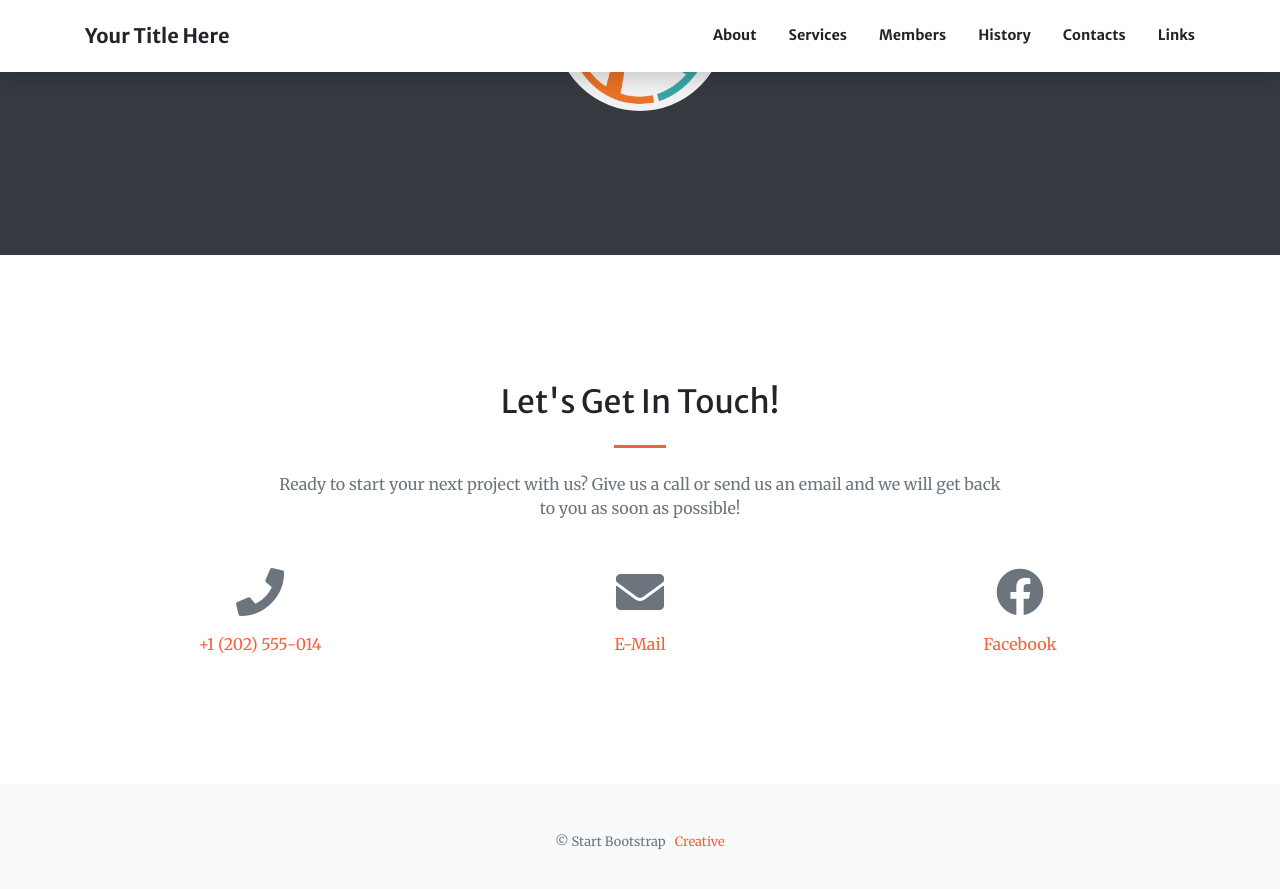
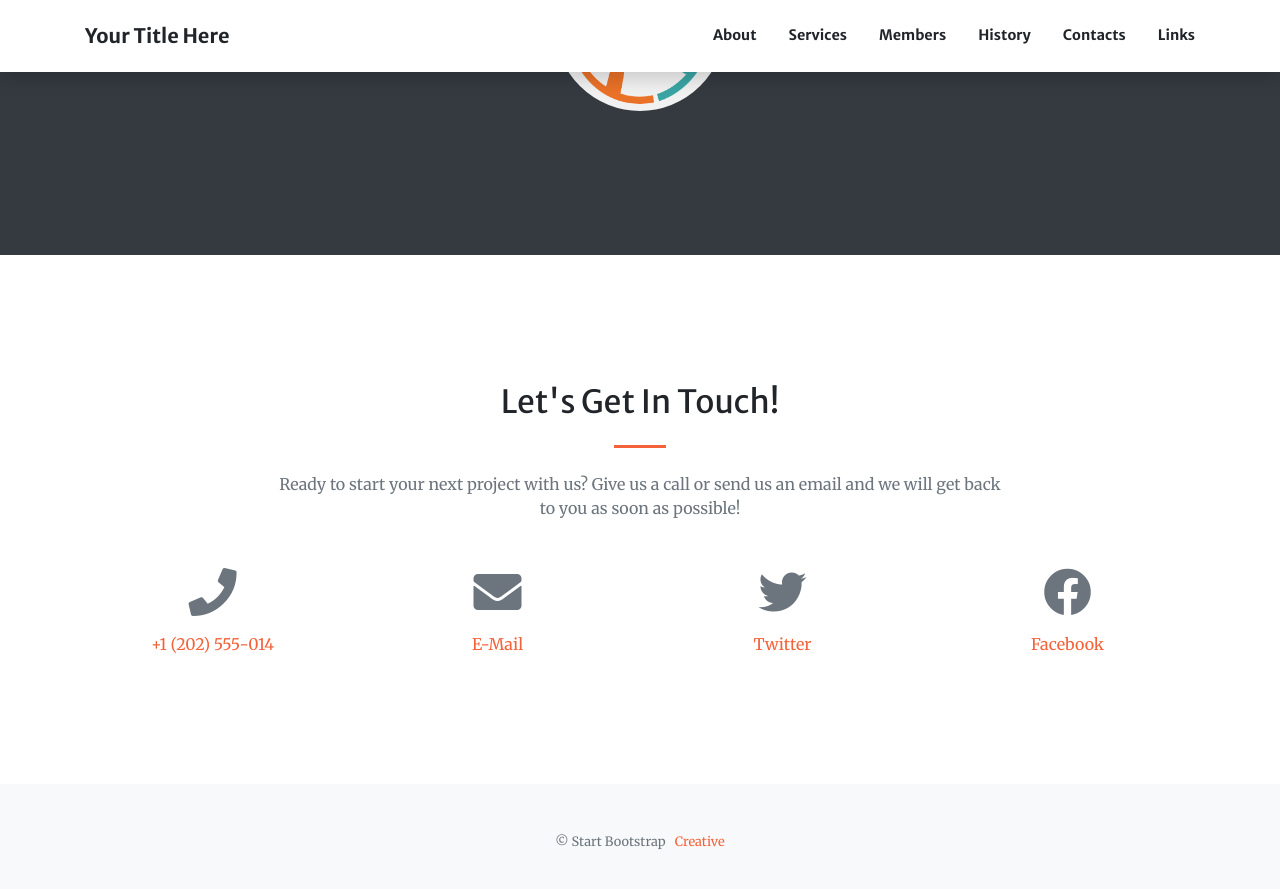
Before and after one commit to vvalchev/creative-theme-jekyll-new, a Jekyll site: the page built from index.md, in a window 1280 px wide and 900 px high, scrolled down 4810 px. Shown: the top 889 px of the window. Built offline with Jekyll 4.4.1, drawn with Linux system fonts in a browser that asks for light colours; nearby versions of some CDN libraries.

Commit message:
fixed contacts layout

```diff
--- a/_includes/contact.html
+++ b/_includes/contact.html
@@ -10,7 +10,7 @@
     <div class="row justify-content-center">
       {% for action in section.actions %}
       {% assign fa = action.icon_type | default: "fas" %}
-      <div class="col-lg-4 ml-auto text-center">
+      <div class="col ml-auto text-center">
         <i class="{{ fa }} {{ action.icon }} fa-3x mb-3 text-muted"></i>
         <a class="d-block" href="{{ action.url }}">{{ action.title }}</a>
       </div>
--- a/index.md
+++ b/index.md
@@ -150,9 +150,13 @@ sections:
     - title: E-Mail
       icon: fa-envelope
       url: mailto:contact@yourwebsite.com
+    - title: Twitter
+      icon: fa-twitter
+      icon_type: fab
+      url: '#'
     - title: Facebook
       icon: fa-facebook
       icon_type: fab
-      url: '#'    #background_style: bg-dark
+      url: '#'
 
 ---
```
